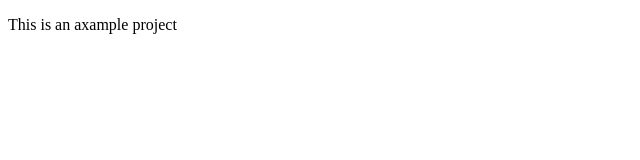
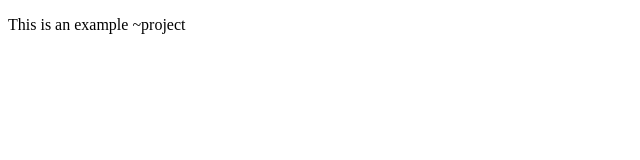
Before and after one commit to Vladyslav-Mohyla/my-first-project, a plain HTML site: page index.html in a window 1280 px wide. Shown: the full height of the page, 0-640 px from the left. Drawn offline with Linux system fonts and the light colour scheme.

Commit message:
change index file

```diff
--- a/index.html
+++ b/index.html
@@ -6,6 +6,6 @@
     <title>Document</title>
 </head>
 <body>
-    <p>This is an axample project</p>
+    <p>This is an example ~project</p>
 </body>
 </html>
```
